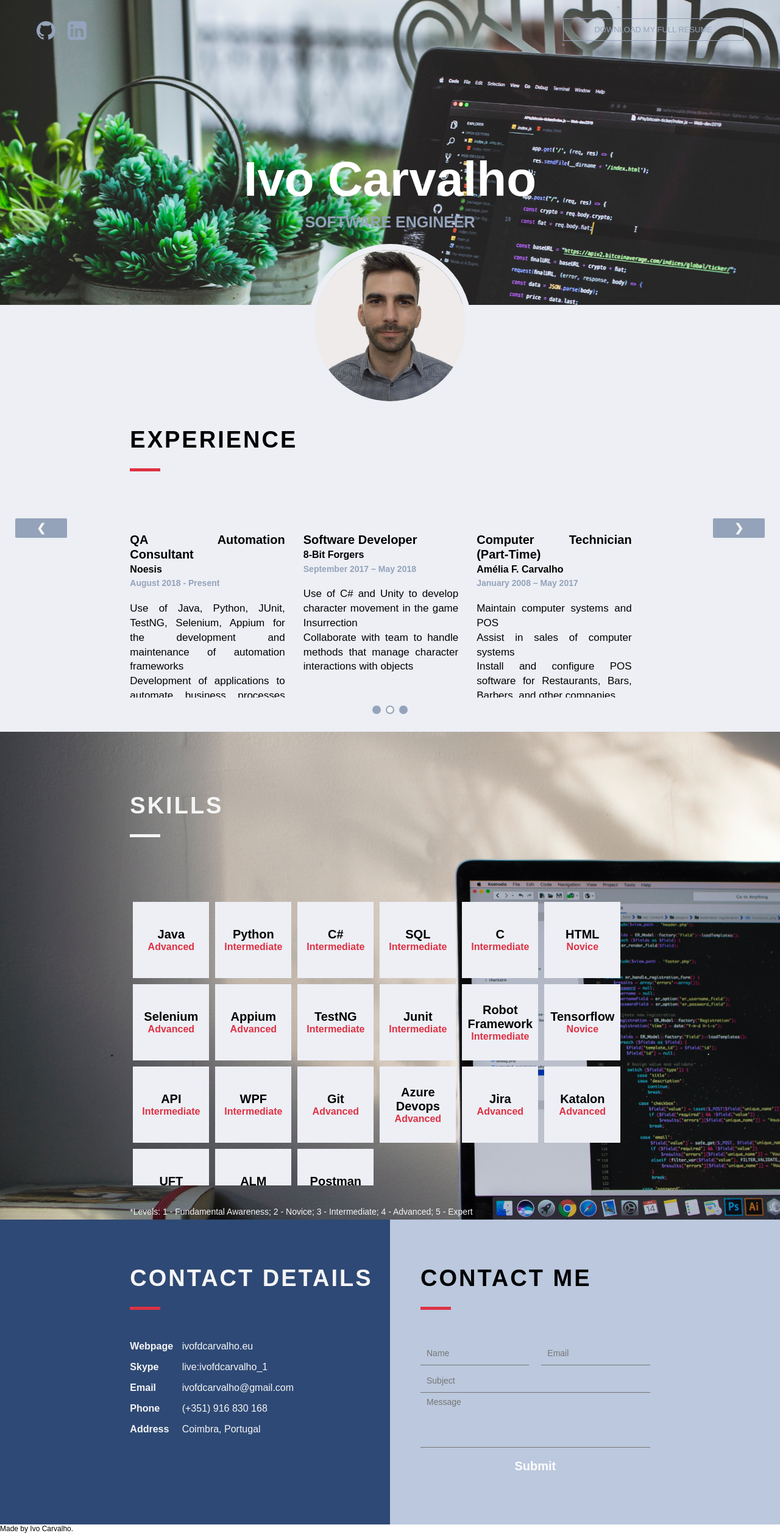
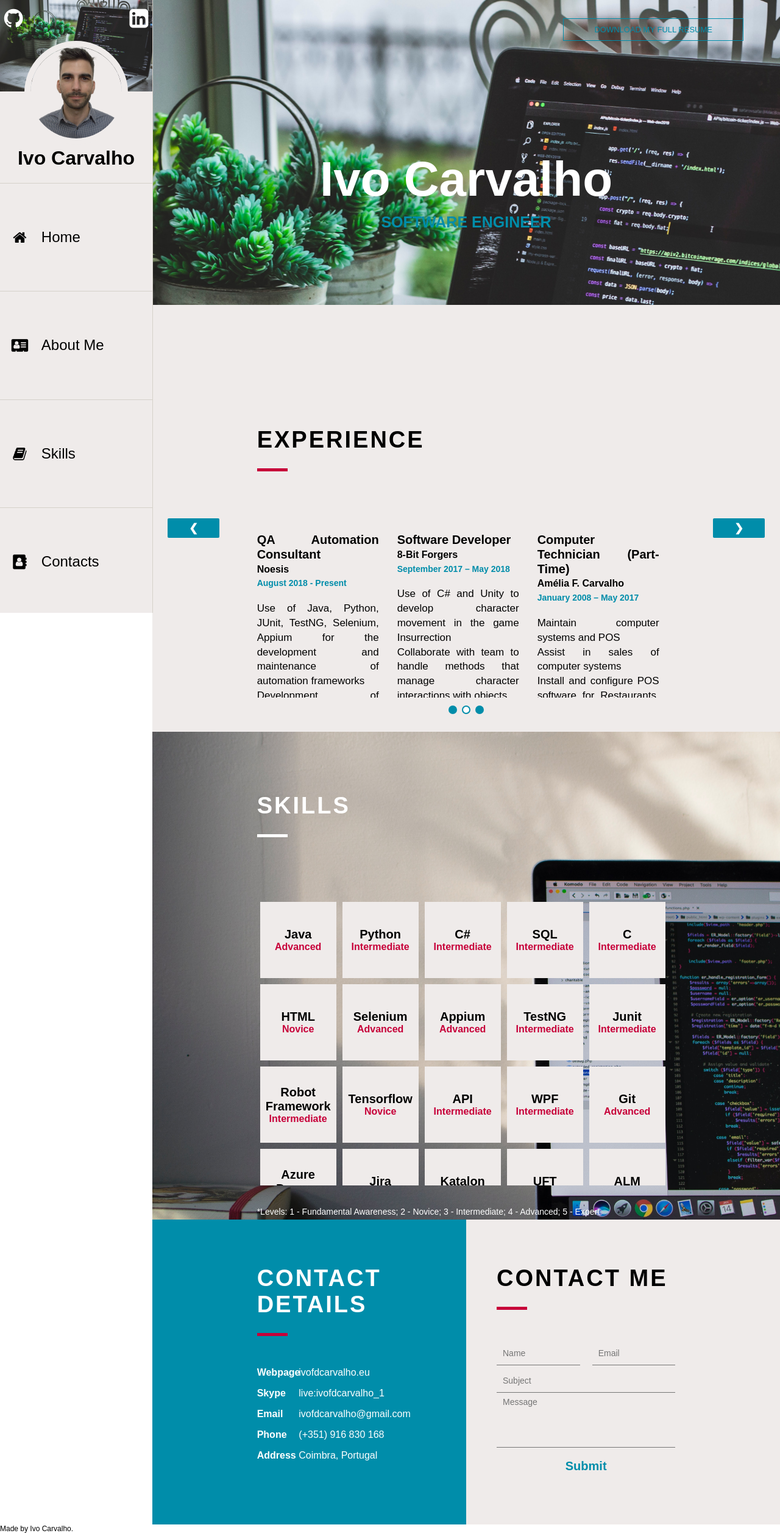
Before and after one commit to ivofdcarvalho/resume, a PHP site: page / in a window 1280 px wide. Shown: the whole page at 61% size. Run offline with PHP 8.4, Linux system fonts and the light colour scheme.

Commit message:
Added navigation Menu; Changed color position to root in order to create a color scheme;

```diff
--- a/webpage/frontend/index.html
+++ b/webpage/frontend/index.html
@@ -10,11 +10,6 @@
 </head>
 <body onload="autoSlide()">
 <header role="banner">
-    <div class="shortcuts">
-        <a class="fa fa-github" href="https://github.com/ivofdcarvalho" id="github-link" target="_blank"></a>
-        <a class="fa fa-linkedin-square" href="https://www.linkedin.com/in/ivofdcarvalho/" id="linkedin-link"
-           target="_blank"></a>
-    </div>
     <div class="download-button">
         <a data-type="document" href="src/[ENG-CV] Ivo Carvalho.pdf" target="_blank">
             <span>DOWNLOAD MY FULL RESUME</span>
@@ -22,6 +17,52 @@
     </div>
 </header>
 <main role="main">
+    <div class="page">
+        <div class="menu">
+            <div class="top-menu">
+                <div class="menu-image"></div>
+                <div class="shortcuts">
+                    <a class="fa fa-github" href="https://github.com/ivofdcarvalho" id="github-link" target="_blank"></a>
+                    <a class="fa fa-linkedin-square" href="https://www.linkedin.com/in/ivofdcarvalho/" id="linkedin-link"
+                       target="_blank"></a>
+                </div>
+                <div id="profileContainer"><img alt="profile" id="profilePicture" src="src/profile.jpg"></div>
+                <div class="name-menu">
+                    <h1 id="name-menu">Ivo Carvalho</h1>
+                </div>
+            </div>
+            <div class="links">
+                <div class="link">
+                    <a href="#intro">
+                        <div></div>
+                        <i class="fa fa-home fa-fw"></i>
+                        Home
+                    </a>
+                </div>
+                <div class="link">
+                    <a href="#info">
+                        <div></div>
+                        <i class="fa fa-address-card fa-fw"></i>
+                        About Me
+                    </a>
+                </div>
+                <div class="link">
+                    <a href="#skills">
+                        <div></div>
+                        <i class="fa fa-book fa-fw"></i>
+                        Skills
+                    </a>
+                </div>
+                <div class="link">
+                    <a href="#contact">
+                        <div></div>
+                        <i class="fa fa-address-book fa-fw"></i>
+                        Contacts
+                    </a>
+                </div>
+            </div>
+        </div>
+        <div class="page-body">
             <div class="background-image" id="first-image">
                 <div class="main-block" id="intro">
                     <div>
@@ -29,7 +70,6 @@
                         <h2 id="title">Software Engineer</h2>
                     </div>
                 </div>
-        <div id="profileContainer"><img alt="profile" id="profilePicture" src="src/profile.jpg"></div>
                 <div class="main-block" id="info">
                     <div class="section-container">
                         <div class="slide-card">
@@ -300,6 +340,8 @@
                     </div>
                 </div>
             </div>
+        </div>
+    </div>
 </main>
 <footer role="contentinfo">
     <p>Made by Ivo Carvalho.</p>
--- a/webpage/frontend/style/index.css
+++ b/webpage/frontend/style/index.css
@@ -1,8 +1,17 @@
+:root{
+    --standart-color: black;
+    --color-1: #EFEBEA;
+    --color-2: #008DAA;
+    --contrast-color-3: white;
+    --menu-split-color: #d5d1ca;
+    --underline-color: #C70039;
+}
 /* ---------------- MAIN ---------------- */
 body {
     margin: 0;
     padding: 0;
     font-family: sans-serif;
+    color: var(--standart-color);
 }
 
 /* CONTENT */
@@ -11,6 +20,122 @@
     flex-direction: column;
     margin: auto;
     text-align: center;
+}
+
+/* PAGE AND MENU */
+.page{
+    display: flex;
+    flex-direction: column;
+}
+
+.menu{
+    width: 250px;
+    height: 100%;
+    position: fixed;
+    z-index: 1;
+    top: 0;
+    left: 0;
+    display: flex;
+    flex-direction: column;
+    background-color: var(--color-1);
+    overflow: hidden;
+    border-right: 1px solid var(--menu-split-color);
+}
+
+.top-menu{
+    width: 100%;
+    height: 300px;
+}
+
+.menu .links{
+    width: 100%;
+    height: calc(100% - 300px);
+}
+
+.menu-image{
+    height: calc(100% / 2);
+    background-image: url("../src/firstBackground.jpg");
+    background-size: 250px;
+    background-repeat: no-repeat;
+}
+
+.shortcuts {
+    position: absolute;
+    left: 0;
+    right: 0;
+    top: 0;
+    z-index: 2;
+    padding-top: 10px;
+    font-size: 36px;
+    color: var(--contrast-color-3);
+}
+
+.shortcuts :first-child {
+    margin-right: 165px;
+}
+
+#profileContainer {
+    margin-top: calc(-100% / 3);
+}
+
+#profilePicture {
+    border-radius: 50%;
+    width: 150px;
+    height: 150px;
+    border: 10px solid var(--color-1);
+}
+
+.menu h1{
+    color: var(--standart-color);
+    font-size: 32px;
+}
+
+.menu .links .link{
+    width: 100%;
+    height: calc(100%/ 4);
+    border-top: 1px solid var(--menu-split-color);
+    text-align: left;
+    display: flex;
+    flex-direction: row;
+    flex-wrap: wrap;
+    align-items: center;
+    font-size: 24px;
+}
+
+.menu .links a{
+    width: calc(100% - 10px);
+    height: 50%;
+    margin-left: 2px;
+    align-items: center;
+    display: flex;
+    border-left: 5px;
+}
+
+.menu .links a:hover{
+    color: var(--color-2);
+}
+
+.menu .links a div{
+    margin-right: 10px;
+    width: 5px;
+    height: 0;
+    background: var(--color-2);
+    transition: height 0.5s ease, background-color 0.5s ease;
+}
+
+.menu .links a:hover > div{
+    height: 100%;
+    background: var(--color-2);
+}
+
+.menu .links i{
+    margin-right: 20px;
+}
+
+.page-body{
+    margin-left: 250px;
+    display: flex;
+    flex-direction: column;
 }
 
 .background-image {
@@ -36,7 +161,7 @@
 
 h1 {
     font-size: 80px;
-    color: #FFFFFF;
+    color: var(--contrast-color-3);
     margin: 0;
     padding: 0;
 }
@@ -44,7 +169,7 @@
 h2 {
     text-transform: uppercase;
     font-size: 25px;
-    color: #94A3BA;
+    color: var(--color-2);
     margin-top: 10px;
     padding: 0;
 }
@@ -73,56 +198,26 @@
     font-size: 14px;
     margin: 0;
     padding: 0;
-    color: #94A3BA;
-}
-
-/* ---------------- LEFT TOP CORNER ---------------- */
-.shortcuts {
-    position: fixed;
-    top: 30px;
-    left: 60px;
-    font-size: 36px;
-    z-index: 5;
-    color: #94A3BA;
-}
-
-.shortcuts a {
-    margin-right: 10px;
+    color: var(--color-2);
 }
 
 /* ---------------- RIGHT TOP CORNER ---------------- */
 .download-button {
     position: fixed;
     font-size: 13px;
-    border: 1px solid #94A3BA;
+    border: 1px solid var(--color-2);
     padding: 10px 50px 10px 50px;
     top: 30px;
     right: 60px;
     text-decoration: none; /* no underline */
-    color: #94A3BA;
+    color: var(--color-2);
     z-index: 5;
 }
 
 .download-button:hover {
     border: 1px solid red;
     color: red;
-    background: whitesmoke;
-}
-
-/* ---------------- PROFILE PICTURE ---------------- */
-#profileContainer {
-    position: absolute;
-    top: 400px;
-    left: 0;
-    right: 0;
-    z-index: 4;
-}
-
-#profilePicture {
-    border-radius: 50%;
-    width: 248px;
-    height: 248px;
-    border: 10px solid #EDEFF5;
+    background: var(--contrast-color-3);
 }
 
 /* ---------------- MAIN BLOCKS PAGE ---------------- */
@@ -136,7 +231,7 @@
 }
 
 #info {
-    background: #EDEFF5;
+    background: var(--color-1);
 }
 
 #skills {
@@ -145,7 +240,7 @@
 
 #contact {
     height: 500px;
-    background: #BBC8DD;
+    background: var(--color-1);
 }
 
 
@@ -186,11 +281,11 @@
     padding: 5px 35px;
     font-weight: bold;
     font-size: 18px;
-    color: whitesmoke;
+    color: var(--contrast-color-3);
     transition: 0.6s ease;
     border-radius: 2px 2px;
     user-select: none;
-    background-color: #94A3BA;
+    background-color: var(--color-2);
 }
 
 .prev {
@@ -217,15 +312,15 @@
     height: 10px;
     width: 10px;
     margin: 0 2px;
-    background-color: #94A3BA;
-    border: 2px solid #94A3BA;
+    background-color: var(--color-2);
+    border: 2px solid var(--color-2);
     border-radius: 50%;
     display: inline-block;
     transition: background-color 0.6s ease;
 }
 
 .active, .slide-dot:hover {
-    background-color: whitesmoke;
+    background-color: var(--contrast-color-3);
 }
 
 @-webkit-keyframes fade {
@@ -265,7 +360,7 @@
 .line {
     height: 1px;
     width: 50px;
-    border-top: 5px solid #DF3143;
+    border-top: 5px solid var(--underline-color);
     margin-bottom: 100px;
 }
 
@@ -276,11 +371,11 @@
 /* ---------------- SKILLS ---------------- */
 #skills h3 {
     margin-block-start: 100px;
-    color: whitesmoke;
+    color: var(--contrast-color-3);
 }
 
 #skills .line {
-    border-top: 5px solid whitesmoke;
+    border-top: 5px solid var(--contrast-color-3);
 }
 
 .skill-container {
@@ -295,7 +390,7 @@
     margin: 5px;
     width: 125px;
     height: 125px;
-    background-color: #EDEFF5;
+    background-color: var(--color-1);
     display: flex;
     align-items: center;
     justify-content: center;
@@ -303,13 +398,13 @@
 }
 
 #skills h5 {
-    color: #DF3143;
+    color: var(--underline-color);
 }
 
 #skills .footer {
     position: absolute;
     bottom: 5px;
-    color: whitesmoke;
+    color: var(--contrast-color-3);
     font-size: 14px;
 }
 
@@ -329,14 +424,14 @@
 }
 
 .contact-details {
-    background-color: #2E4975;
+    background-color: var(--color-2);
     width: 50%;
     height: inherit;
 }
 
 .contact-details-container {
     margin-left: calc(100% - (100% / 1.5));
-    color: whitesmoke;
+    color: var(--contrast-color-3);
 }
 
 .paragraph-line b {
@@ -349,6 +444,7 @@
     overflow: hidden;
     width: 50%;
     height: inherit;
+    background-color: var(--color-1);
 }
 
 .contact-me-container {
@@ -388,7 +484,7 @@
     font-family: sans-serif;
     font-size: 14px;
     padding-left: 10px;
-    background-color: #BBC8DD;
+    background-color: var(--color-1);
     border-width: 1px;
     border-radius: 0;
     outline: none;
@@ -403,14 +499,14 @@
     border-top-style: groove;
     border-right-style: groove;
     border-left-style: groove;
-    background-color: white;
+    background-color: var(--contrast-color-3);
 }
 
 form input:focus, textarea:focus {
     border-top-style: groove;
     border-right-style: groove;
     border-left-style: groove;
-    background-color: #DDE4EE;
+    background-color: var(--contrast-color-3);
 }
 
 form button {
@@ -423,11 +519,12 @@
     font-family: sans-serif;
     font-size: 20px;
     font-weight: bold;
-    color: white;
+    color: var(--color-2);
 }
 
 form button:hover {
-    color: #DDE4EE;
+    color: var(--contrast-color-3);
+    text-shadow: -1px -1px 0 var(--color-2), 1px -1px 0 var(--color-2), -1px 1px 0 var(--color-2), 1px 1px 0 var(--color-2);
 }
 
 #form-name {
```
Lines whose indentation alone changed are shown as unchanged.
